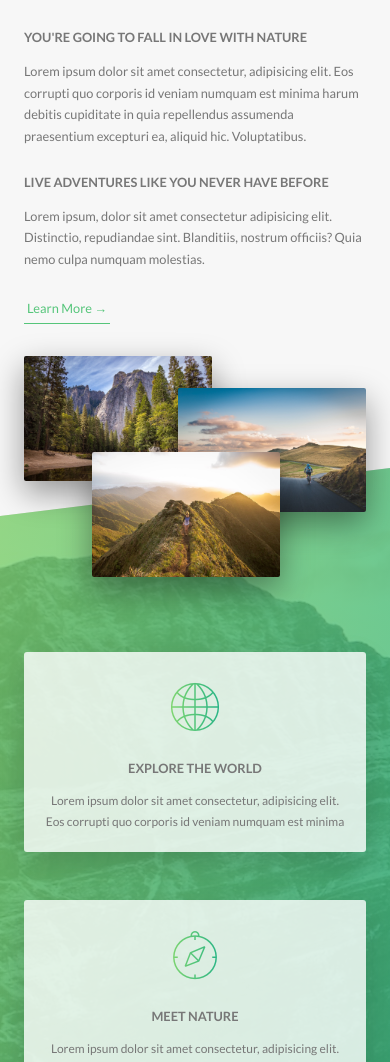
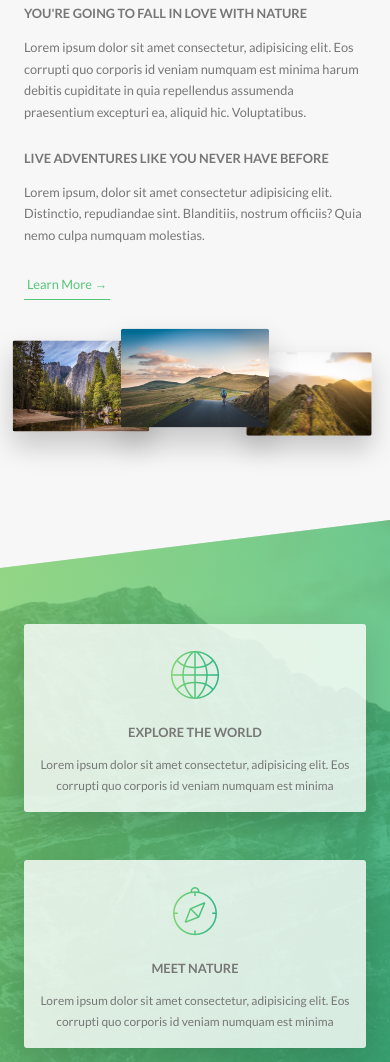
Before and after one commit to AlinaZakirod/CSS-course, a website: page index.html in a window 390 px wide. Shown: the part 938-2000 px from the top of the page. Drawn offline with Linux system fonts and the light colour scheme.

Commit message:
features responsive

```diff
--- a/sass/base/_utilities.scss
+++ b/sass/base/_utilities.scss
@@ -4,10 +4,18 @@
 
 .u-margin-bottom-big {
   margin-bottom: 8rem !important;
+
+  @include respond(tab-port) {
+    margin-bottom: 5rem !important;
+  }
 }
 
 .u-margin-bottom-medium {
   margin-bottom: 4rem !important;
+
+  @include respond(tab-port) {
+    margin-bottom: 3rem !important;
+  }
 }
 
 .u-margin-bottom-small {
--- a/sass/components/_composition.scss
+++ b/sass/components/_composition.scss
@@ -10,19 +10,43 @@
     transition: all 0.2s;
     outline-offset: 2rem;
 
+    @include respond(tab-port) {
+      float: left;
+      position: relative;
+      width: 33.333%;
+      box-shadow: 0 1.5rem 3rem rgba($color-black, 0.2);
+    }
+
     &--p1 {
       left: 0;
       top: -2rem;
+
+      @include respond(tab-port) {
+        top: 0;
+        transform: scale(1.2);
+      }
     }
 
     &--p2 {
       right: 0;
       top: 2rem;
+
+      @include respond(tab-port) {
+        top: -1rem;
+        transform: scale(1.3);
+        z-index: 100;
+      }
     }
 
     &--p3 {
       left: 20%;
       top: 10rem;
+
+      @include respond(tab-port) {
+        top: 1rem;
+        left: 0;
+        transform: scale(1.1);
+      }
     }
 
     &:hover {
--- a/sass/components/_feature-box.scss
+++ b/sass/components/_feature-box.scss
@@ -6,6 +6,10 @@
   border-radius: 3px;
   box-shadow: 0 1.5rem 4rem rgba($color-black, 0.15);
   transition: transform 0.3s;
+
+  @include respond(tab-port) {
+    padding: 2rem;
+  }
 
   &__icon {
     font-size: 6rem;
@@ -16,8 +20,13 @@
       $color-primary-light,
       $color-primary-dark
     );
+    -webkit-background-clip: text;
+    background-clip: text;
     color: transparent;
-    -webkit-background-clip: text;
+
+    @include respond(tab-port) {
+      margin-bottom: 0;
+    }
   }
 
   &:hover {
--- a/sass/layout/_footer.scss
+++ b/sass/layout/_footer.scss
@@ -11,6 +11,9 @@
   &__logo-box {
     text-align: center;
     margin-bottom: 8rem;
+  }
+  @include respond(tab-port) {
+    margin-bottom: 6rem;
   }
 
   &__logo {
--- a/sass/pages/_home.scss
+++ b/sass/pages/_home.scss
@@ -2,6 +2,10 @@
   background-color: $color-grey-light-1;
   padding: 25rem 0;
   margin-top: -20vh;
+}
+
+@include respond(tab-port) {
+  padding: 20rem 0;
 }
 
 .section-features {
@@ -19,17 +23,29 @@
   & > * {
     transform: skewY(7deg);
   }
+
+  @include respond(tab-port) {
+    padding: 10rem 0;
+  }
 }
 
 .section-tours {
   background-color: $color-grey-light-1;
   padding: 25rem 0 15rem 0;
   margin-top: -10rem;
+
+  @include respond(tab-port) {
+    padding: 20rem 0 10rem 0;
+  }
 }
 
 .section-stories {
   position: relative;
   padding: 15rem 0;
+
+  @include respond(tab-port) {
+    padding: 10rem 0;
+  }
 }
 
 .section-book {
@@ -39,6 +55,10 @@
     $color-primary-light,
     $color-primary-dark
   );
+
+  @include respond(tab-port) {
+    padding: 10rem 0;
+  }
 }
 
 .book {
```
Also changed, not shown: css/style.css.
